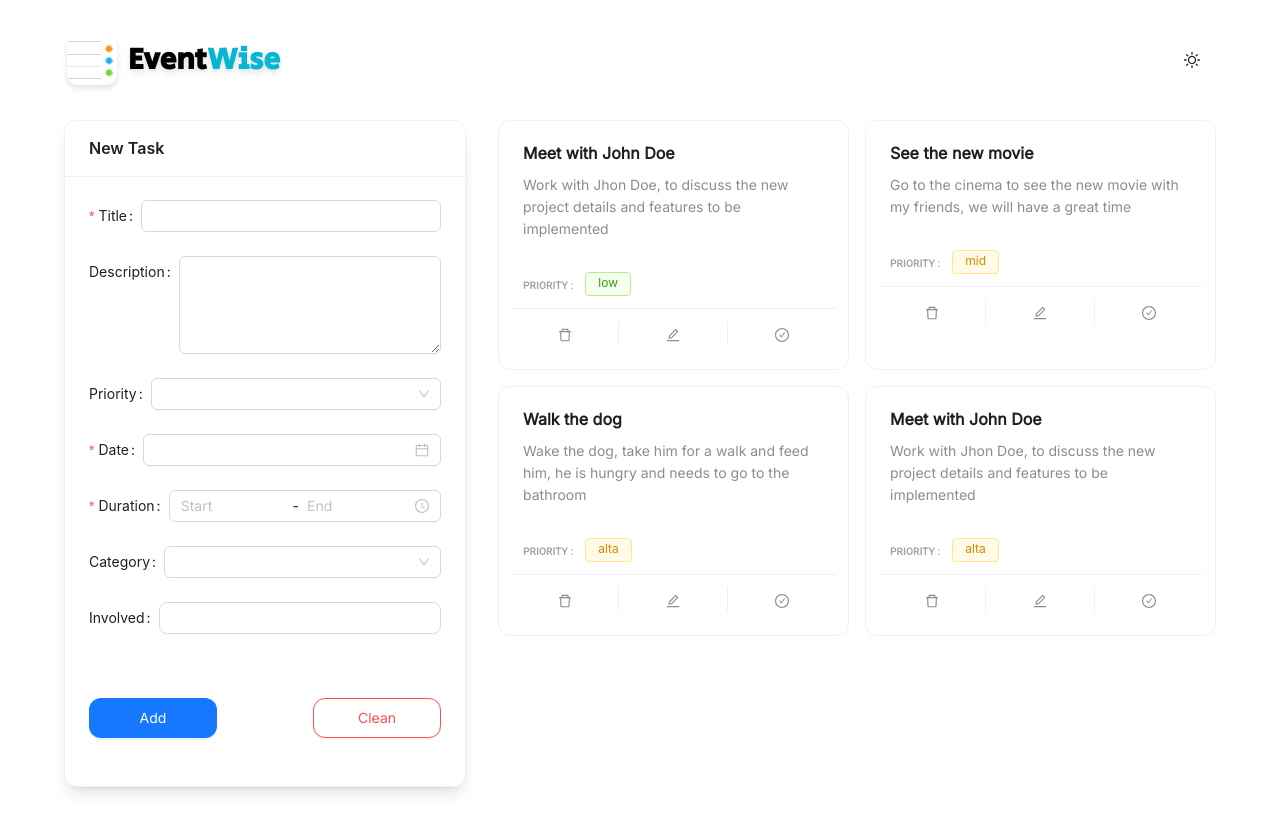
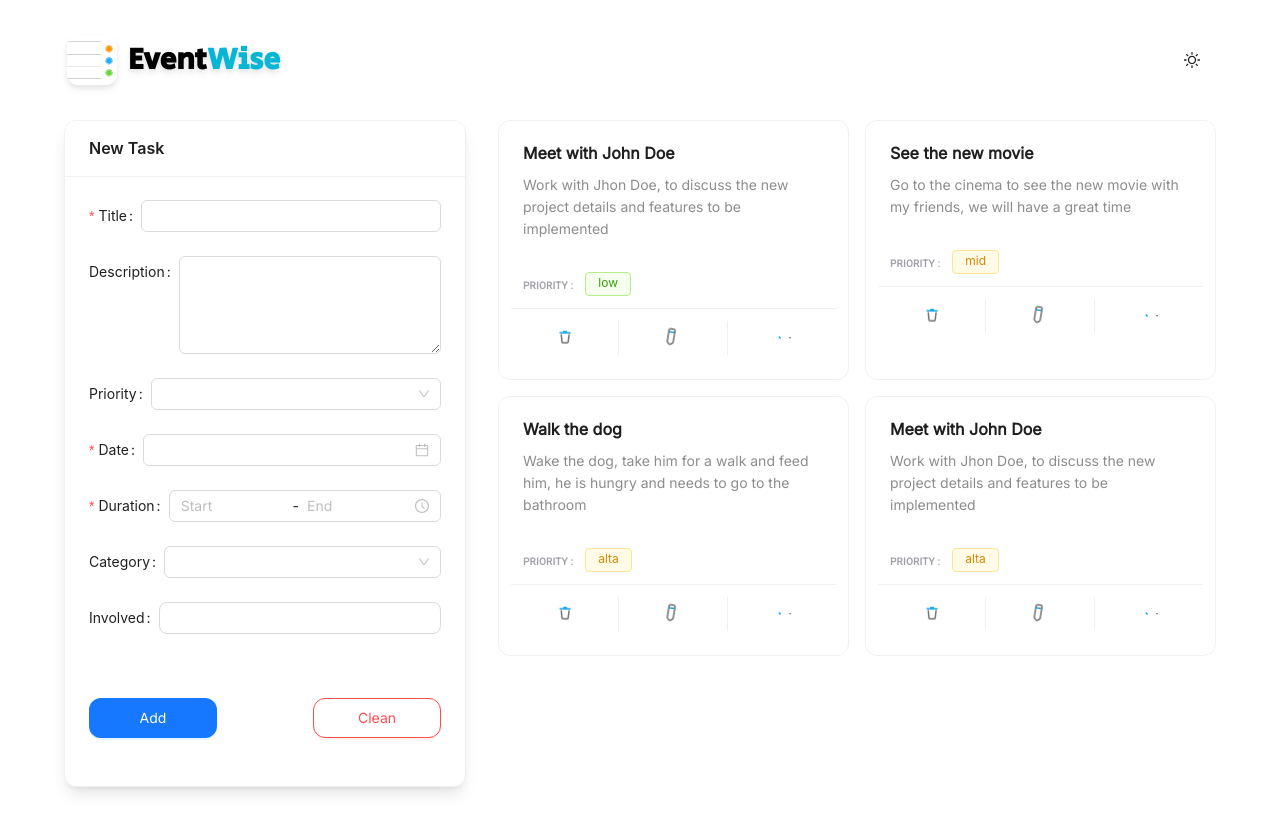
Before and after one commit to kralion/event-wise, a React (Vite) app: page / in a window 1280 px wide. Built offline with nearby package versions, Linux system fonts and the light colour scheme.

Commit message:
new icons

```diff
--- a/src/components/TodoCard.tsx
+++ b/src/components/TodoCard.tsx
@@ -3,7 +3,16 @@ import {
   CheckCircleOutlined,
   DeleteOutlined,
 } from "@ant-design/icons";
-import { Card, Popover, Tag, Space, Avatar, Skeleton, Modal } from "antd";
+import {
+  Card,
+  Popover,
+  Tag,
+  Space,
+  Avatar,
+  Skeleton,
+  Modal,
+  Button,
+} from "antd";
 import { useTodoContext } from "../context/TodoContext";
 import moment from "moment";
 import "moment/locale/es";
@@ -46,25 +55,143 @@ function TodoCard({ todo }: { todo: Todo }) {
       size="small"
       actions={[
         <Popover placement="bottom" content={deletePopover}>
-          <DeleteOutlined
+          <Button
             className="active:opacity-50"
+            type="text"
             onClick={() => handleDeleteTodo(todo)}
-            key="delete"
-          />
+          >
+            <svg
+              viewBox="0 0 24 24"
+              xmlns="http://www.w3.org/2000/svg"
+              width="24"
+              height="24"
+              fill="none"
+              style={{
+                animation:
+                  "rotate-tr 1s cubic-bezier(1,-.28,.01,1.13) infinite alternate-reverse both",
+                transformOrigin: "right center",
+              }}
+            >
+              <style>
+                {`
+            @keyframes rotate-tr {
+                0% { transform: rotate(0); }
+                100% { transform: rotate(20deg); }
+            }
+              `}
+              </style>
+              <path
+                className="fill-neutral-500"
+                d="M16.773 10.083a.75.75 0 00-1.49-.166l1.49.166zm-1.535 7.027l.745.083-.745-.083zm-6.198 0l-.745.083.745-.083zm-.045-7.193a.75.75 0 00-1.49.166l1.49-.166zm5.249 7.333h-4.21v1.5h4.21v-1.5zm1.038-7.333l-.79 7.11 1.491.166.79-7.11-1.49-.166zm-5.497 7.11l-.79-7.11-1.49.166.79 7.11 1.49-.165zm.249.223a.25.25 0 01-.249-.222l-1.49.165a1.75 1.75 0 001.739 1.557v-1.5zm4.21 1.5c.892 0 1.64-.67 1.74-1.557l-1.492-.165a.25.25 0 01-.248.222v1.5z"
+              />
+              <path
+                className="fill-sky-500"
+                fill-rule="evenodd"
+                d="M11 6a1 1 0 00-1 1v.25H7a.75.75 0 000 1.5h10a.75.75 0 000-1.5h-3V7a1 1 0 00-1-1h-2z"
+                clip-rule="evenodd"
+              />
+            </svg>
+          </Button>
         </Popover>,
         <Popover placement="bottom" content={editPopover}>
-          <EditOutlined
+          <Button
             className="active:opacity-50"
+            type="text"
             onClick={() => editTodo(todo)}
-            key="edit"
-          />
+          >
+            <svg
+              xmlns="http://www.w3.org/2000/svg"
+              width="24"
+              height="24"
+              fill="none"
+              viewBox="0 0 24 24"
+            >
+              <style>
+                {" "}
+                {`
+     .rotate-right {
+        animation: rotate-right 1s cubic-bezier(1, -0.01, 0.13, 1.15) infinite alternate-reverse both;
+        transform-origin: top center;
+      }
+
+      @keyframes rotate-right {
+        0% {
+          transform: rotate(0);
+        }
+
+        25% {
+          transform: rotate(10deg);
+        }
+
+        50 {
+          transform: rotate(0deg);
+        }
+
+        100% {
+          transform: rotate(-10deg);
+        }
+      }
+          `}
+              </style>
+              <g className="rotate-right">
+                <path
+                  className="stroke-sky-500"
+                  strokeLinecap="round"
+                  strokeLinejoin="round"
+                  strokeWidth="1.5"
+                  d="M9.5 7.307h5"
+                />
+                <path
+                  className="stroke-neutral-500"
+                  strokeWidth="1.5"
+                  d="M9 5.5A1.5 1.5 0 0110.5 4h3A1.5 1.5 0 0115 5.5v11.3a1.5 1.5 0 01-.54 1.152l-1.5 1.249a1.5 1.5 0 01-1.92 0l-1.5-1.249A1.5 1.5 0 019 16.8V5.5z"
+                />
+              </g>
+            </svg>
+          </Button>
         </Popover>,
         <Popover placement="bottom" content={finishedPopover}>
-          <CheckCircleOutlined
+          <Button
             className="active:opacity-50"
+            type="text"
             onClick={() => handleFinishTodo(todo)}
-            key="finish"
-          />
+          >
+            <svg
+              viewBox="0 0 24 24"
+              xmlns="http://www.w3.org/2000/svg"
+              width="24"
+              height="24"
+              fill="none"
+              style={{
+                animation: "check 2s infinite cubic-bezier(.99,-.1,.01,1.02)",
+                strokeDashoffset: 100,
+                strokeDasharray: 100,
+              }}
+            >
+              <style>
+                {`
+        @keyframes check {
+          to {
+            stroke-dashoffset: 0;
+          }
+        }
+      `}
+              </style>
+              <circle
+                cx="12"
+                cy="12"
+                r="8"
+                className="stroke-neutral-500"
+                strokeWidth="1.5"
+              />
+              <path
+                className="stroke-sky-500"
+                strokeLinecap="round"
+                strokeWidth="1.5"
+                d="M9.215 12.052l1.822 1.805 3.748-3.714"
+              />
+            </svg>
+          </Button>
         </Popover>,
       ]}
     >
```
Also changed, not shown: 1 other file (tests, documents, lock files or other folders).
